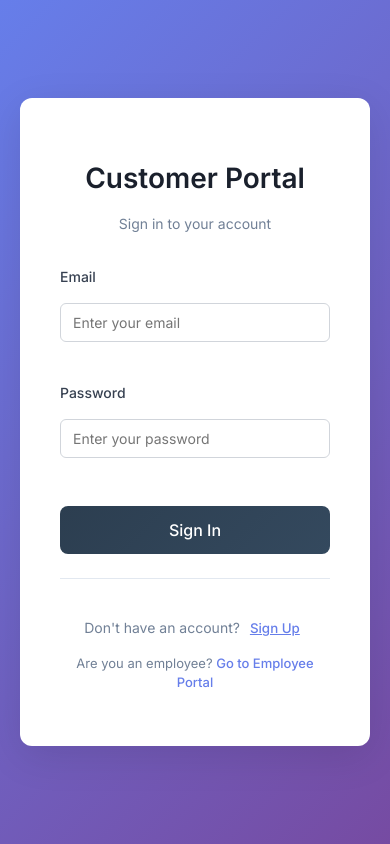
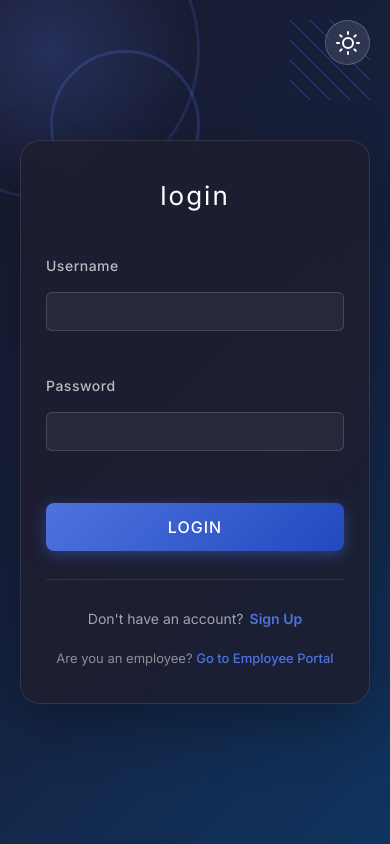
Before and after one commit to sheronjay/supply-chain-management-sys, a React (Vite) app in the folder frontend/: page / in a window 390 px wide. Built offline with nearby package versions, Linux system fonts and the light colour scheme.

Commit message:
change styling - customer login

```diff
--- a/frontend/src/pages/Auth/CustomerLogin.css
+++ b/frontend/src/pages/Auth/CustomerLogin.css
@@ -1,143 +1,460 @@
+/* Base styles */
+* {
+  margin: 0;
+  padding: 0;
+  box-sizing: border-box;
+}
+
 .customer-login-container {
   min-height: 100vh;
   display: flex;
   align-items: center;
   justify-content: center;
-  background: linear-gradient(135deg, #667eea 0%, #764ba2 100%);
   padding: 20px;
+  position: relative;
+  overflow: hidden;
+  transition: background-color 0.3s ease;
 }
 
-.customer-login-card {
-  background: white;
-  border-radius: 12px;
-  box-shadow: 0 10px 40px rgba(0, 0, 0, 0.1);
-  width: 100%;
-  max-width: 450px;
-  padding: 40px;
+/* Dark Mode */
+.customer-login-container.dark-mode {
+  background: linear-gradient(135deg, #1a1a2e 0%, #16213e 50%, #0f3460 100%);
 }
 
+/* Light Mode */
+.customer-login-container.light-mode {
+  background: linear-gradient(135deg, #f0f4f8 0%, #d9e2ec 50%, #bcccdc 100%);
+}
+
+/* Decorative Elements */
+.decoration-circle {
+  position: absolute;
+  border-radius: 50%;
+  opacity: 0.6;
+  z-index: 0;
+}
+
+.dark-mode .decoration-circle-1 {
+  width: 300px;
+  height: 300px;
+  background: radial-gradient(circle, rgba(78, 115, 223, 0.4) 0%, rgba(78, 115, 223, 0) 70%);
+  top: -100px;
+  left: -100px;
+  border: 3px solid rgba(78, 115, 223, 0.3);
+}
+
+.light-mode .decoration-circle-1 {
+  width: 300px;
+  height: 300px;
+  background: radial-gradient(circle, rgba(78, 115, 223, 0.2) 0%, rgba(78, 115, 223, 0) 70%);
+  top: -100px;
+  left: -100px;
+  border: 3px solid rgba(78, 115, 223, 0.2);
+}
+
+.dark-mode .decoration-circle-2 {
+  width: 150px;
+  height: 150px;
+  background: transparent;
+  border: 3px solid rgba(78, 115, 223, 0.4);
+  top: 50px;
+  left: 50px;
+}
+
+.light-mode .decoration-circle-2 {
+  width: 150px;
+  height: 150px;
+  background: transparent;
+  border: 3px solid rgba(78, 115, 223, 0.3);
+  top: 50px;
+  left: 50px;
+}
+
+.decoration-lines {
+  position: absolute;
+  top: 20px;
+  right: 20px;
+  width: 120px;
+  height: 120px;
+  opacity: 0.5;
+  z-index: 0;
+}
+
+.dark-mode .decoration-lines {
+  background:
+    linear-gradient(45deg, transparent 48%, rgba(78, 115, 223, 0.6) 48%, rgba(78, 115, 223, 0.6) 52%, transparent 52%),
+    linear-gradient(45deg, transparent 48%, rgba(78, 115, 223, 0.6) 48%, rgba(78, 115, 223, 0.6) 52%, transparent 52%),
+    linear-gradient(45deg, transparent 48%, rgba(78, 115, 223, 0.6) 48%, rgba(78, 115, 223, 0.6) 52%, transparent 52%);
+  background-size: 20px 20px, 20px 20px, 20px 20px;
+  background-position: 0 0, 40px 40px, 80px 80px;
+}
+
+.light-mode .decoration-lines {
+  background:
+    linear-gradient(45deg, transparent 48%, rgba(78, 115, 223, 0.4) 48%, rgba(78, 115, 223, 0.4) 52%, transparent 52%),
+    linear-gradient(45deg, transparent 48%, rgba(78, 115, 223, 0.4) 48%, rgba(78, 115, 223, 0.4) 52%, transparent 52%),
+    linear-gradient(45deg, transparent 48%, rgba(78, 115, 223, 0.4) 48%, rgba(78, 115, 223, 0.4) 52%, transparent 52%);
+  background-size: 20px 20px, 20px 20px, 20px 20px;
+  background-position: 0 0, 40px 40px, 80px 80px;
+}
+
+/* Theme Toggle Button */
+.theme-toggle {
+  position: absolute;
+  top: 30px;
+  right: 30px;
+  z-index: 10;
+  background: rgba(255, 255, 255, 0.1);
+  border: none;
+  border-radius: 50%;
+  width: 50px;
+  height: 50px;
+  display: flex;
+  align-items: center;
+  justify-content: center;
+  cursor: pointer;
+  transition: all 0.3s ease;
+  backdrop-filter: blur(10px);
+}
+
+.dark-mode .theme-toggle {
+  color: #ffffff;
+  background: rgba(255, 255, 255, 0.1);
+  border: 1px solid rgba(255, 255, 255, 0.2);
+}
+
+.light-mode .theme-toggle {
+  color: #1a1a2e;
+  background: rgba(0, 0, 0, 0.05);
+  border: 1px solid rgba(0, 0, 0, 0.1);
+}
+
+.theme-toggle:hover {
+  transform: scale(1.1);
+  background: rgba(78, 115, 223, 0.3);
+}
+
+/* Login Card */
+.customer-login-card {
+  border-radius: 20px;
+  box-shadow: 0 20px 60px rgba(0, 0, 0, 0.3);
+  width: 100%;
+  max-width: 420px;
+  padding: 50px 40px;
+  position: relative;
+  z-index: 1;
+  backdrop-filter: blur(20px);
+  transition: all 0.3s ease;
+}
+
+.dark-mode .customer-login-card {
+  background: rgba(30, 30, 47, 0.85);
+  border: 1px solid rgba(255, 255, 255, 0.1);
+}
+
+.light-mode .customer-login-card {
+  background: rgba(255, 255, 255, 0.95);
+  border: 1px solid rgba(0, 0, 0, 0.05);
+  box-shadow: 0 20px 60px rgba(0, 0, 0, 0.1);
+}
+
+/* Header */
 .customer-login-header {
   text-align: center;
-  margin-bottom: 32px;
+  margin-bottom: 40px;
 }
 
 .customer-login-header h1 {
-  color: #1a202c;
-  font-size: 28px;
-  font-weight: 600;
-  margin-bottom: 8px;
+  font-size: 36px;
+  font-weight: 300;
+  letter-spacing: 2px;
+  margin: 0;
+  transition: color 0.3s ease;
 }
 
-.customer-login-header p {
-  color: #718096;
-  font-size: 14px;
+.dark-mode .customer-login-header h1 {
+  color: #ffffff;
 }
 
+.light-mode .customer-login-header h1 {
+  color: #1a1a2e;
+}
+
+/* Form */
 .customer-login-form {
   display: flex;
   flex-direction: column;
-  gap: 20px;
+  gap: 24px;
 }
 
 .form-group {
   display: flex;
   flex-direction: column;
-  gap: 8px;
+  gap: 10px;
 }
 
 .form-group label {
-  color: #2d3748;
-  font-size: 14px;
-  font-weight: 500;
+  font-size: 13px;
+  font-weight: 400;
+  letter-spacing: 0.5px;
+  transition: color 0.3s ease;
+}
+
+.dark-mode .form-group label {
+  color: rgba(255, 255, 255, 0.7);
+}
+
+.light-mode .form-group label {
+  color: rgba(0, 0, 0, 0.6);
 }
 
 .form-group input {
-  padding: 12px 16px;
-  border: 1px solid #e2e8f0;
+  padding: 14px 16px;
   border-radius: 8px;
-  font-size: 14px;
-  transition: border-color 0.2s;
+  font-size: 15px;
+  transition: all 0.3s ease;
+  font-family: inherit;
+}
+
+.dark-mode .form-group input {
+  background: rgba(255, 255, 255, 0.05);
+  border: 1px solid rgba(255, 255, 255, 0.15);
+  color: #ffffff;
+}
+
+.light-mode .form-group input {
+  background: rgba(0, 0, 0, 0.02);
+  border: 1px solid rgba(0, 0, 0, 0.1);
+  color: #1a1a2e;
 }
 
 .form-group input:focus {
   outline: none;
-  border-color: #667eea;
-  box-shadow: 0 0 0 3px rgba(102, 126, 234, 0.1);
+  border-color: #4e73df;
+  box-shadow: 0 0 0 3px rgba(78, 115, 223, 0.15);
 }
 
+.dark-mode .form-group input::placeholder {
+  color: rgba(255, 255, 255, 0.3);
+}
+
+.light-mode .form-group input::placeholder {
+  color: rgba(0, 0, 0, 0.3);
+}
+
+/* Error Message */
 .error-message {
-  background-color: #fed7d7;
-  color: #c53030;
-  padding: 12px;
+  padding: 12px 16px;
   border-radius: 8px;
   font-size: 14px;
   text-align: center;
+  animation: slideIn 0.3s ease;
 }
 
+.dark-mode .error-message {
+  background-color: rgba(220, 53, 69, 0.2);
+  color: #ff6b6b;
+  border: 1px solid rgba(220, 53, 69, 0.3);
+}
+
+.light-mode .error-message {
+  background-color: #fee;
+  color: #c33;
+  border: 1px solid rgba(220, 53, 69, 0.2);
+}
+
+@keyframes slideIn {
+  from {
+    opacity: 0;
+    transform: translateY(-10px);
+  }
+  to {
+    opacity: 1;
+    transform: translateY(0);
+  }
+}
+
+/* Submit Button */
 .submit-button {
-  background: linear-gradient(135deg, #667eea 0%, #764ba2 100%);
-  color: white;
-  padding: 14px;
+  padding: 16px;
   border: none;
   border-radius: 8px;
-  font-size: 16px;
+  font-size: 15px;
   font-weight: 500;
+  letter-spacing: 1px;
   cursor: pointer;
-  transition: opacity 0.2s;
+  transition: all 0.3s ease;
   margin-top: 8px;
+  text-transform: uppercase;
+}
+
+.dark-mode .submit-button {
+  background: linear-gradient(135deg, #4e73df 0%, #224abe 100%);
+  color: #ffffff;
+  box-shadow: 0 4px 15px rgba(78, 115, 223, 0.4);
+}
+
+.light-mode .submit-button {
+  background: linear-gradient(135deg, #4e73df 0%, #224abe 100%);
+  color: #ffffff;
+  box-shadow: 0 4px 15px rgba(78, 115, 223, 0.3);
 }
 
 .submit-button:hover:not(:disabled) {
-  opacity: 0.9;
+  transform: translateY(-2px);
+  box-shadow: 0 6px 20px rgba(78, 115, 223, 0.5);
+}
+
+.submit-button:active:not(:disabled) {
+  transform: translateY(0);
 }
 
 .submit-button:disabled {
   opacity: 0.6;
   cursor: not-allowed;
+  transform: none;
 }
 
+/* Toggle Mode */
 .toggle-mode {
   text-align: center;
-  margin-top: 24px;
-  padding-top: 24px;
-  border-top: 1px solid #e2e8f0;
+  margin-top: 28px;
+  padding-top: 28px;
+  border-top: 1px solid;
+  transition: all 0.3s ease;
+}
+
+.dark-mode .toggle-mode {
+  border-top-color: rgba(255, 255, 255, 0.1);
+}
+
+.light-mode .toggle-mode {
+  border-top-color: rgba(0, 0, 0, 0.1);
 }
 
 .toggle-mode p {
-  color: #718096;
   font-size: 14px;
+  transition: color 0.3s ease;
+}
+
+.dark-mode .toggle-mode p {
+  color: rgba(255, 255, 255, 0.6);
+}
+
+.light-mode .toggle-mode p {
+  color: rgba(0, 0, 0, 0.6);
 }
 
 .toggle-button {
   background: none;
   border: none;
-  color: #667eea;
-  font-weight: 500;
+  font-weight: 600;
   cursor: pointer;
-  margin-left: 4px;
-  text-decoration: underline;
+  margin-left: 6px;
+  text-decoration: none;
+  transition: all 0.3s ease;
+  font-size: 14px;
+}
+
+.dark-mode .toggle-button {
+  color: #4e73df;
+}
+
+.light-mode .toggle-button {
+  color: #4e73df;
 }
 
 .toggle-button:hover {
-  color: #764ba2;
+  text-decoration: underline;
+  opacity: 0.8;
 }
 
+/* Employee Link */
 .employee-link {
   text-align: center;
-  margin-top: 16px;
+  margin-top: 20px;
 }
 
 .employee-link p {
-  color: #718096;
   font-size: 13px;
+  transition: color 0.3s ease;
+}
+
+.dark-mode .employee-link p {
+  color: rgba(255, 255, 255, 0.5);
+}
+
+.light-mode .employee-link p {
+  color: rgba(0, 0, 0, 0.5);
 }
 
 .employee-link a {
-  color: #667eea;
   text-decoration: none;
   font-weight: 500;
+  transition: all 0.3s ease;
+}
+
+.dark-mode .employee-link a {
+  color: #4e73df;
+}
+
+.light-mode .employee-link a {
+  color: #4e73df;
 }
 
 .employee-link a:hover {
   text-decoration: underline;
+  opacity: 0.8;
 }
+
+/* Responsive Design */
+@media (max-width: 768px) {
+  .customer-login-card {
+    padding: 40px 30px;
+    max-width: 380px;
+  }
+
+  .customer-login-header h1 {
+    font-size: 30px;
+  }
+
+  .decoration-circle-1 {
+    width: 200px;
+    height: 200px;
+  }
+
+  .decoration-circle-2 {
+    width: 100px;
+    height: 100px;
+  }
+
+  .decoration-lines {
+    width: 80px;
+    height: 80px;
+  }
+
+  .theme-toggle {
+    width: 45px;
+    height: 45px;
+    top: 20px;
+    right: 20px;
+  }
+}
+
+@media (max-width: 480px) {
+  .customer-login-card {
+    padding: 35px 25px;
+  }
+
+  .customer-login-header h1 {
+    font-size: 26px;
+  }
+
+  .form-group input {
+    padding: 12px 14px;
+  }
+
+  .submit-button {
+    padding: 14px;
+  }
+}
--- a/frontend/src/pages/Auth/CustomerLogin.jsx
+++ b/frontend/src/pages/Auth/CustomerLogin.jsx
@@ -1,4 +1,4 @@
-import { useState } from 'react';
+import { useState, useEffect } from 'react';
 import { useNavigate } from 'react-router-dom';
 import { useAuth } from '../../context/AuthContext';
 import './CustomerLogin.css';
@@ -14,6 +14,24 @@ export default function CustomerLogin() {
   });
   const [error, setError] = useState('');
   const [loading, setLoading] = useState(false);
+  const [darkMode, setDarkMode] = useState(true);
+
+  // Initialize theme from localStorage or default to dark
+  useEffect(() => {
+    const savedTheme = localStorage.getItem('customerLoginTheme');
+    if (savedTheme) {
+      setDarkMode(savedTheme === 'dark');
+    }
+  }, []);
+
+  // Save theme preference
+  useEffect(() => {
+    localStorage.setItem('customerLoginTheme', darkMode ? 'dark' : 'light');
+  }, [darkMode]);
+
+  const toggleTheme = () => {
+    setDarkMode(!darkMode);
+  };
 
   const navigate = useNavigate();
   const { customerLogin, customerSignup } = useAuth();
@@ -58,18 +76,43 @@ export default function CustomerLogin() {
   };
 
   return (
-    <div className="customer-login-container">
+    <div className={`customer-login-container ${darkMode ? 'dark-mode' : 'light-mode'}`}>
+      {/* Decorative Elements */}
+      <div className="decoration-circle decoration-circle-1"></div>
+      <div className="decoration-circle decoration-circle-2"></div>
+      <div className="decoration-lines"></div>
+
+      {/* Theme Toggle Button */}
+      <button className="theme-toggle" onClick={toggleTheme} aria-label="Toggle theme">
+        {darkMode ? (
+          <svg width="24" height="24" fill="none" stroke="currentColor" strokeWidth="2" strokeLinecap="round" strokeLinejoin="round">
+            <circle cx="12" cy="12" r="5"/>
+            <line x1="12" y1="1" x2="12" y2="3"/>
+            <line x1="12" y1="21" x2="12" y2="23"/>
+            <line x1="4.22" y1="4.22" x2="5.64" y2="5.64"/>
+            <line x1="18.36" y1="18.36" x2="19.78" y2="19.78"/>
+            <line x1="1" y1="12" x2="3" y2="12"/>
+            <line x1="21" y1="12" x2="23" y2="12"/>
+            <line x1="4.22" y1="19.78" x2="5.64" y2="18.36"/>
+            <line x1="18.36" y1="5.64" x2="19.78" y2="4.22"/>
+          </svg>
+        ) : (
+          <svg width="24" height="24" fill="none" stroke="currentColor" strokeWidth="2" strokeLinecap="round" strokeLinejoin="round">
+            <path d="M21 12.79A9 9 0 1 1 11.21 3 7 7 0 0 0 21 12.79z"/>
+          </svg>
+        )}
+      </button>
+
       <div className="customer-login-card">
         <div className="customer-login-header">
-          <h1>Customer Portal</h1>
-          <p>{isSignup ? 'Create your account' : 'Sign in to your account'}</p>
+          <h1>login</h1>
         </div>
 
         <form onSubmit={handleSubmit} className="customer-login-form">
           {error && <div className="error-message">{error}</div>}
 
           <div className="form-group">
-            <label htmlFor="email">Email</label>
+            <label htmlFor="email">Username</label>
             <input
               type="email"
               id="email"
@@ -77,7 +120,7 @@ export default function CustomerLogin() {
               value={formData.email}
               onChange={handleChange}
               required
-              placeholder="Enter your email"
+              placeholder=""
             />
           </div>
 
@@ -90,7 +133,7 @@ export default function CustomerLogin() {
               value={formData.password}
               onChange={handleChange}
               required
-              placeholder="Enter your password"
+              placeholder=""
             />
           </div>
 
@@ -105,7 +148,7 @@ export default function CustomerLogin() {
                   value={formData.name}
                   onChange={handleChange}
                   required
-                  placeholder="Enter your full name"
+                  placeholder=""
                 />
               </div>
 
@@ -117,7 +160,7 @@ export default function CustomerLogin() {
                   name="phone_number"
                   value={formData.phone_number}
                   onChange={handleChange}
-                  placeholder="Enter your phone number"
+                  placeholder=""
                 />
               </div>
 
@@ -129,7 +172,7 @@ export default function CustomerLogin() {
                   name="city"
                   value={formData.city}
                   onChange={handleChange}
-                  placeholder="Enter your city"
+                  placeholder=""
                 />
               </div>
             </>
@@ -140,7 +183,7 @@ export default function CustomerLogin() {
             className="submit-button"
             disabled={loading}
           >
-            {loading ? 'Processing...' : isSignup ? 'Sign Up' : 'Sign In'}
+            {loading ? 'Processing...' : isSignup ? 'Sign Up' : 'Login'}
           </button>
         </form>
 
```
